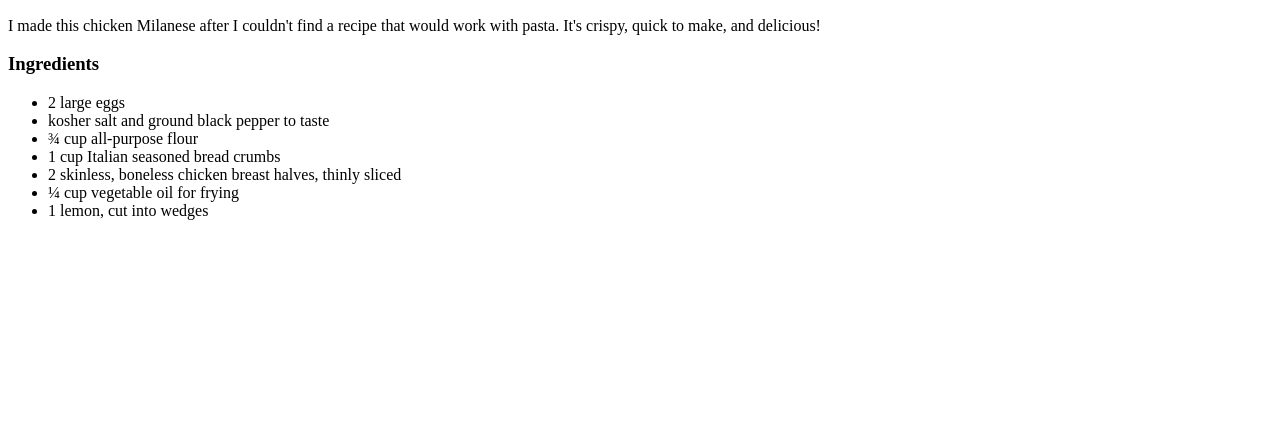
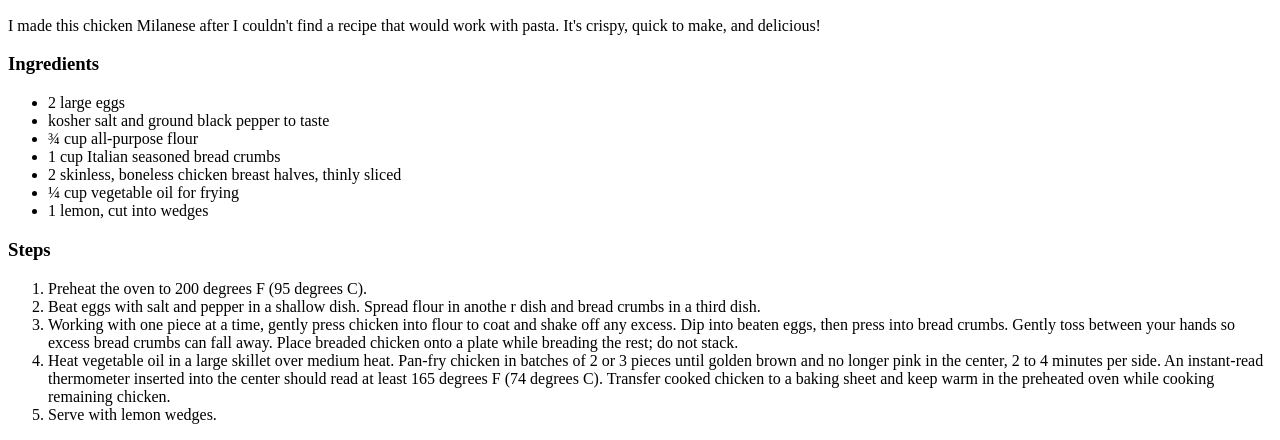
Before and after one commit to cerastvs/odin-recipes, a plain HTML site: page recipes/chickenMilanese.html in a window 1280 px wide. Shown: the part 434-874 px from the top of the page. Before the commit the page ends 800 px from the top, so only its background shows below. Drawn offline with Linux system fonts and the light colour scheme.

Commit message:
add steps

```diff
--- a/recipes/chickenMilanese.html
+++ b/recipes/chickenMilanese.html
@@ -21,5 +21,22 @@
         <li>¼ cup vegetable oil for frying</li>
         <li>1 lemon, cut into wedges</li>
     </ul>
+    <h3>Steps</h3>
+    <ol>
+        <li>Preheat the oven to 200 degrees F (95 degrees C).</li>
+        <li>Beat eggs with salt and pepper in a shallow dish. Spread flour in anothe
+        r dish and bread crumbs in a third dish.</li>
+        <li>Working with one piece at a time, gently press chicken into flour to coat
+        and shake off any excess. Dip into beaten eggs, then press into bread crumbs.
+        Gently toss between your hands so excess bread crumbs can fall away. Place breaded
+        chicken onto a plate while breading the rest; do not stack.</li>
+        <li>Heat vegetable oil in a large skillet over medium heat. Pan-fry chicken
+        in batches of 2 or 3 pieces until golden brown and no longer pink in the center,
+        2 to 4 minutes per side. An instant-read thermometer inserted into the center should
+        read at least 165 degrees F (74 degrees C). Transfer cooked chicken to a baking sheet
+        and keep warm in the preheated oven while cooking remaining chicken.</li>
+        <li>Serve with lemon wedges.</li>
+    </ol>
+
 </body>
 </html>
```
Also changed, not shown: recipes/bakedBuffaloWings.html (+14 -0 lines), recipes/ovenFriedChicken.html (+13 -0 lines).
